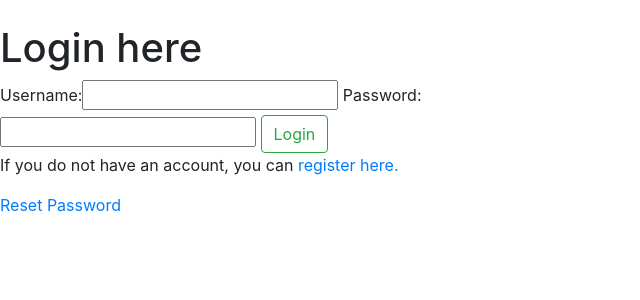
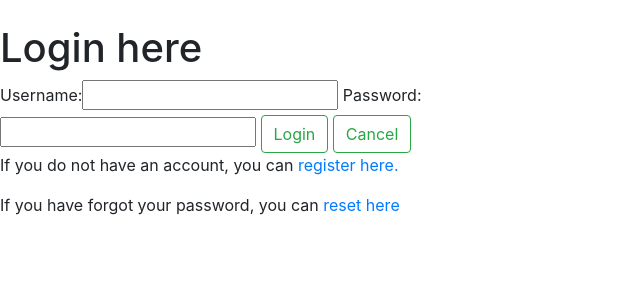
Before and after one commit to Chrisss09/cody-wrestling, a Django app: page /accounts/accounts/login/ in a window 1280 px wide. Shown: the part 92-392 px from the top of the page, without its empty margins (0-640 px from the left). Run offline with Django 3.2, Linux system fonts and the light colour scheme; some libraries are stand-ins or nearby versions.

Commit message:
Created custom styles and added a cancel button

```diff
--- a/accounts/templates/login.html
+++ b/accounts/templates/login.html
@@ -9,11 +9,13 @@
     {% csrf_token %}
     {{ login_form | as_bootstrap }}
     <button class="btn btn-outline-success my-2 my-sm-0" type="submit">Login</button>
+    <a href="{% url 'home' %}" id="cancel" name="cancel" class="btn btn-outline-success my-2 my-sm-0">Cancel</a>
 </form>
 
-<p>If you do not have an account, you can <a href="{% url 'registration' %}">register here.</a></p>
-
-<p><a href="{% url 'password_reset' %}">Reset Password</a></p>
+<div class="login-text">
+    <p>If you do not have an account, you can <a href="{% url 'registration' %}">register here.</a></p>
+    <p>If you have forgot your password, you can <a href="{% url 'password_reset' %}">reset here</a></p>
+</div>
 
 {% if messages %}
     <div>
```
